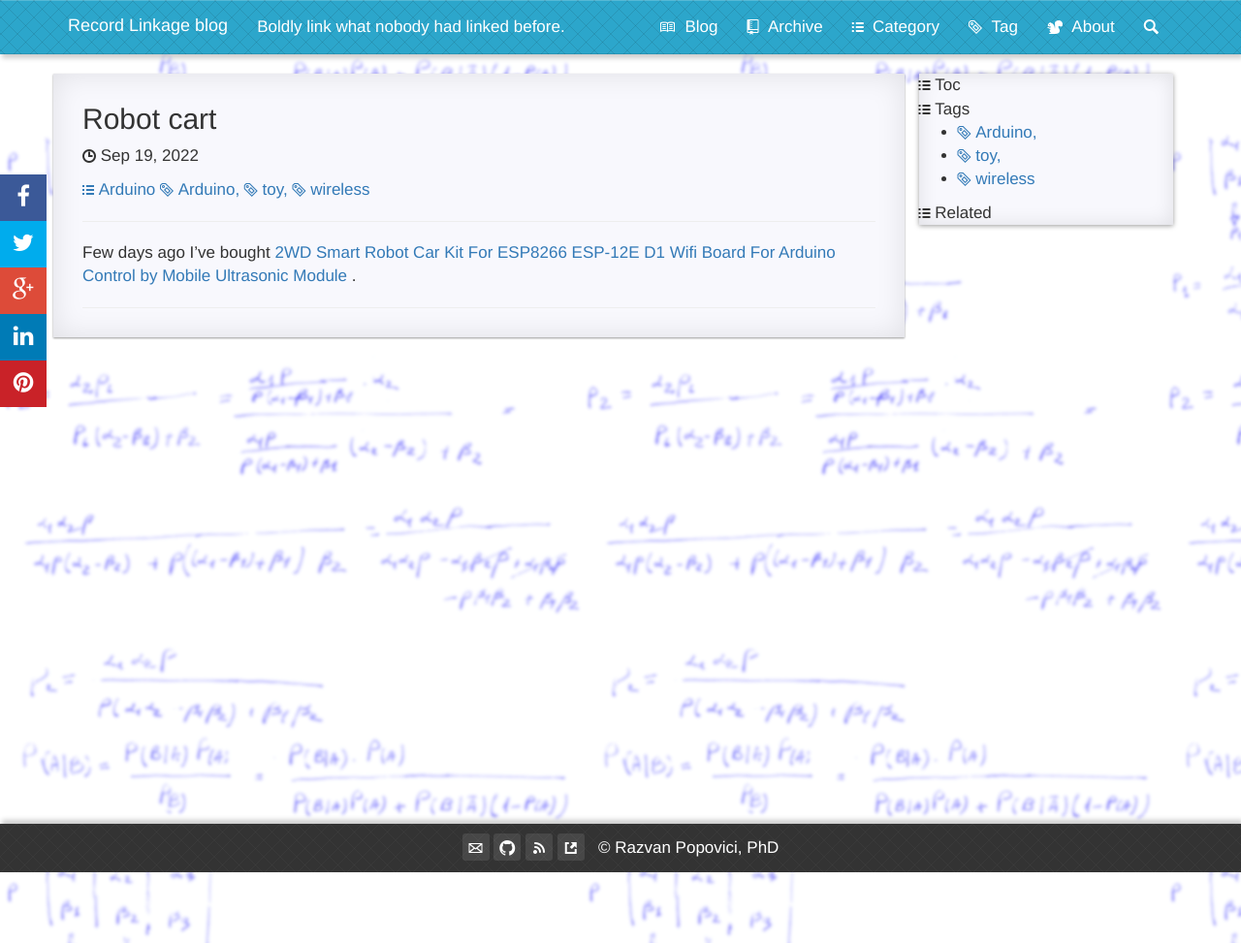
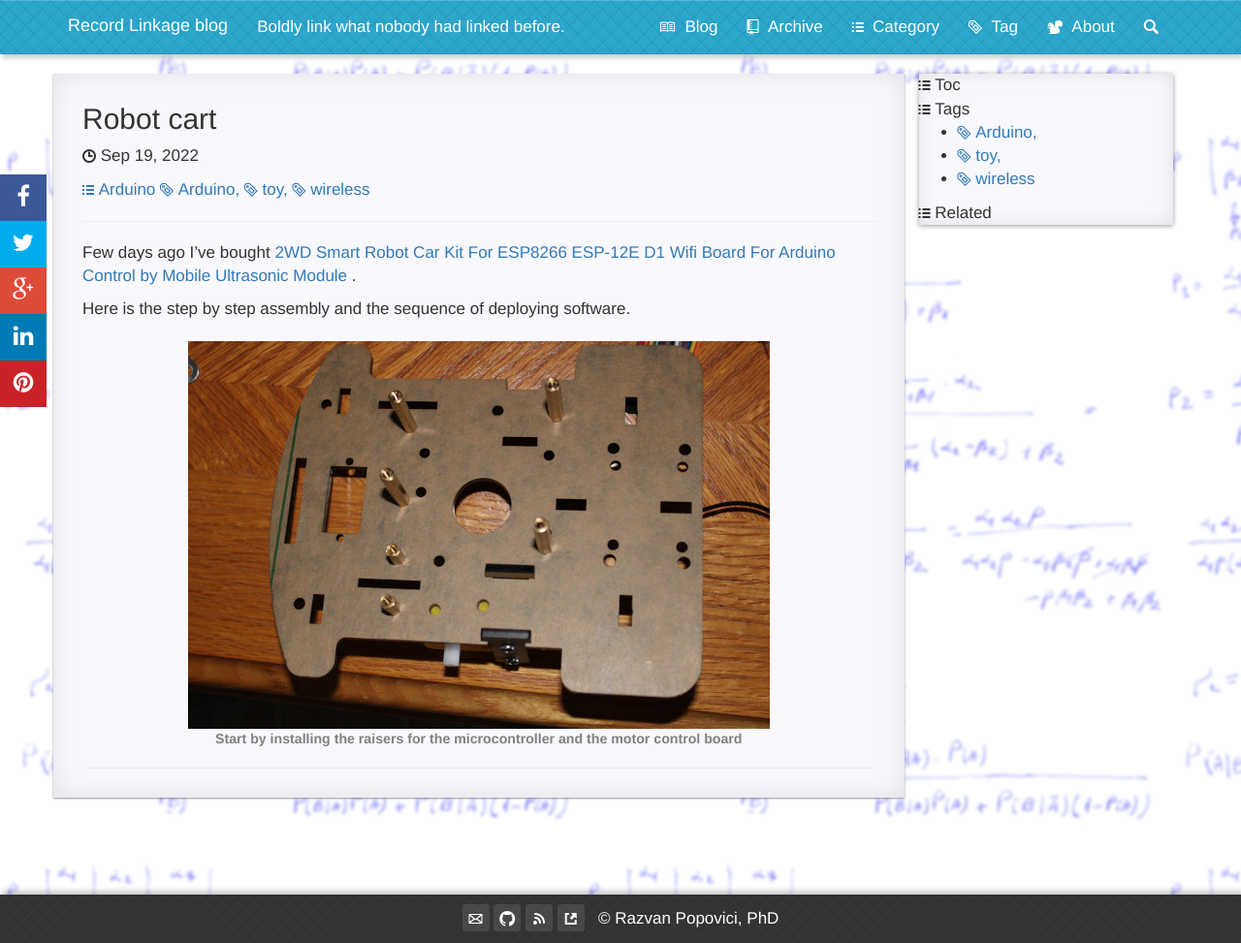
Before and after one commit to RazvanML/reco-link, a Jekyll site: the page built from _posts/2022-09-19-Robot cart.md, in a window 1280 px wide. Shown: the whole page at 97% size. Built offline with Jekyll 4.4.1, drawn with Linux system fonts in a browser that asks for light colours; nearby versions of some CDN libraries; comment, search, counter and statistics services are not loaded.

Commit message:
Update 2022-09-19-Robot cart.md

```diff
--- a/_posts/2022-09-19-Robot cart.md
+++ b/_posts/2022-09-19-Robot cart.md
@@ -7,4 +7,10 @@ categories: Arduino
 
 Few days ago I've bought <a href="https://www.aliexpress.com/item/3256802871526756.html">2WD Smart Robot Car Kit For ESP8266 ESP-12E D1 Wifi Board For Arduino Control by Mobile Ultrasonic Module </a>.
 
+Here is the step by step assembly and the sequence of deploying software.
 <!--more-->
+<figure>
+    <img src="{{'/static/robot/IMG_1069.JPG' | prepend: site.baseurl }}"
+    alt='Start by installing the raisers for the microcontroller and the motor control board' />
+    <figcaption>Start by installing the raisers for the microcontroller and the motor control board</figcaption>
+</figure>
```
